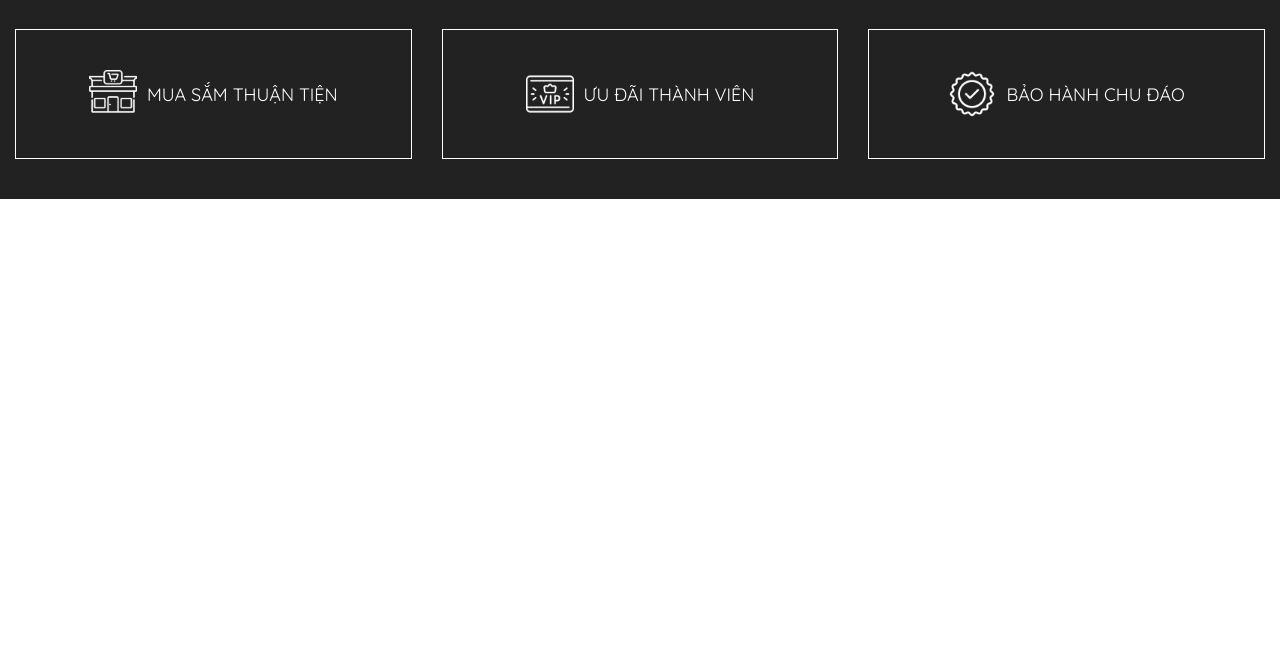
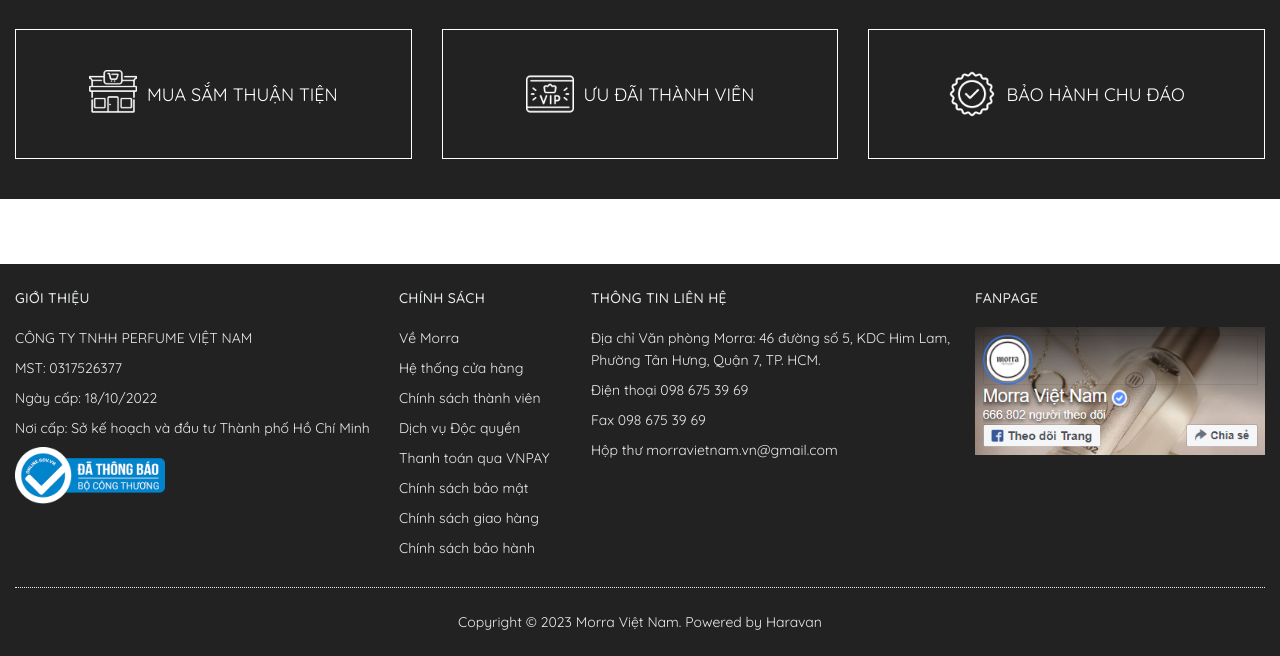
Before and after one commit to anhdev1104/duan-php, a PHP site: page /site/index.html in a window 1280 px wide. Shown: the part 4503-5159 px from the top of the page. Before the commit the page ends 4702 px from the top, so only its background shows below. Run offline with PHP 8.4, Linux system fonts and the light colour scheme.

Commit message:
upload home page

```diff
--- a/site/css/style.css
+++ b/site/css/style.css
@@ -602,3 +602,58 @@
 .policy_item-title {
     font-size: 1.8rem;
 }
+
+footer {
+    background-color: var(--black-color);
+    padding: 25px 0;
+    color: #e9ecef;
+}
+
+.footer_main {
+    display: flex;
+
+}
+
+.footer_item {
+    margin-bottom: 20px;
+    /* width: 25%; */
+    flex: 1;
+}
+
+.footer_item-title {
+    margin-bottom: 20px;
+    font-weight: 500;
+    font-size: 1.4rem;
+    letter-spacing: 0.3px;
+}
+
+.footer_info-list {
+    list-style: none;
+}
+
+.footer_info-item {
+    margin-bottom: 8px;
+    line-height: 2.2rem;
+}
+
+.footer_info-item img {
+    width: 150px;
+}
+
+.footer_fanpage {
+    width: 290px;
+}
+
+.footer_item:first-child,
+.footer_item:nth-child(3) {
+    flex: 2;
+}
+
+.footer_author {
+    border-top: 1px dotted #e9ecef;
+    padding-top: 25px;
+}
+
+.footer_author p {
+    text-align: center;
+}
--- a/site/index.html
+++ b/site/index.html
@@ -447,6 +447,60 @@
                 </div>
             </section>
         </main>
+        <footer>
+            <div class="container">
+                <div class="footer_main">
+                    <div class="footer_item">
+                        <h2 class="footer_item-title">GIỚI THIỆU</h2>
+                        <ul class="footer_info-list">
+                            <li class="footer_info-item">CÔNG TY TNHH PERFUME VIỆT NAM</li>
+                            <li class="footer_info-item">MST: 0317526377</li>
+                            <li class="footer_info-item">Ngày cấp: 18/10/2022</li>
+                            <li class="footer_info-item">Nơi cấp: Sở kế hoạch và đầu tư Thành phố Hồ Chí Minh</li>
+                            <li class="footer_info-item">
+                                <img src="./img/da-thong-bao.webp" alt="">
+                            </li>
+                        </ul>
+                    </div>
+
+                    <div class="footer_item">
+                        <h2 class="footer_item-title">CHÍNH SÁCH</h2>
+                        <ul class="footer_info-list">
+                            <li class="footer_info-item">Về Morra</li>
+                            <li class="footer_info-item">Hệ thống cửa hàng</li>
+                            <li class="footer_info-item">Chính sách thành viên</li>
+                            <li class="footer_info-item">Dịch vụ Độc quyền</li>
+                            <li class="footer_info-item">
+                                Thanh toán qua VNPAY
+                            </li>
+                            <li class="footer_info-item">Chính sách bảo mật</li>
+                            <li class="footer_info-item">Chính sách giao hàng</li>
+                            <li class="footer_info-item">Chính sách bảo hành</li>
+                        </ul>
+                    </div>
+
+                    <div class="footer_item">
+                        <h2 class="footer_item-title">THÔNG TIN LIÊN HỆ</h2>
+                        <ul class="footer_info-list">
+                            <li class="footer_info-item">Địa chỉ Văn phòng Morra: 46 đường số 5, KDC Him Lam, Phường Tân
+                                Hưng, Quận 7, TP. HCM.</li>
+                            <li class="footer_info-item">Điện thoại 098 675 39 69</li>
+                            <li class="footer_info-item">Fax 098 675 39 69</li>
+                            <li class="footer_info-item">Hộp thư morravietnam.vn@gmail.com</li>
+                        </ul>
+                    </div>
+
+                    <div class="footer_item">
+                        <h2 class="footer_item-title">FANPAGE</h2>
+                        <img src="./img/fanpage.png" alt="" class="footer_fanpage">
+                    </div>
+                </div>
+                <div class="footer_author">
+                    <p>Copyright © 2023 Morra Việt Nam. Powered by Haravan</p>
+                </div>
+
+            </div>
+        </footer>
     </div>
 </body>
 
```
Also changed, not shown: site/img/da-thong-bao.webp (added), site/img/fanpage.png (added).
